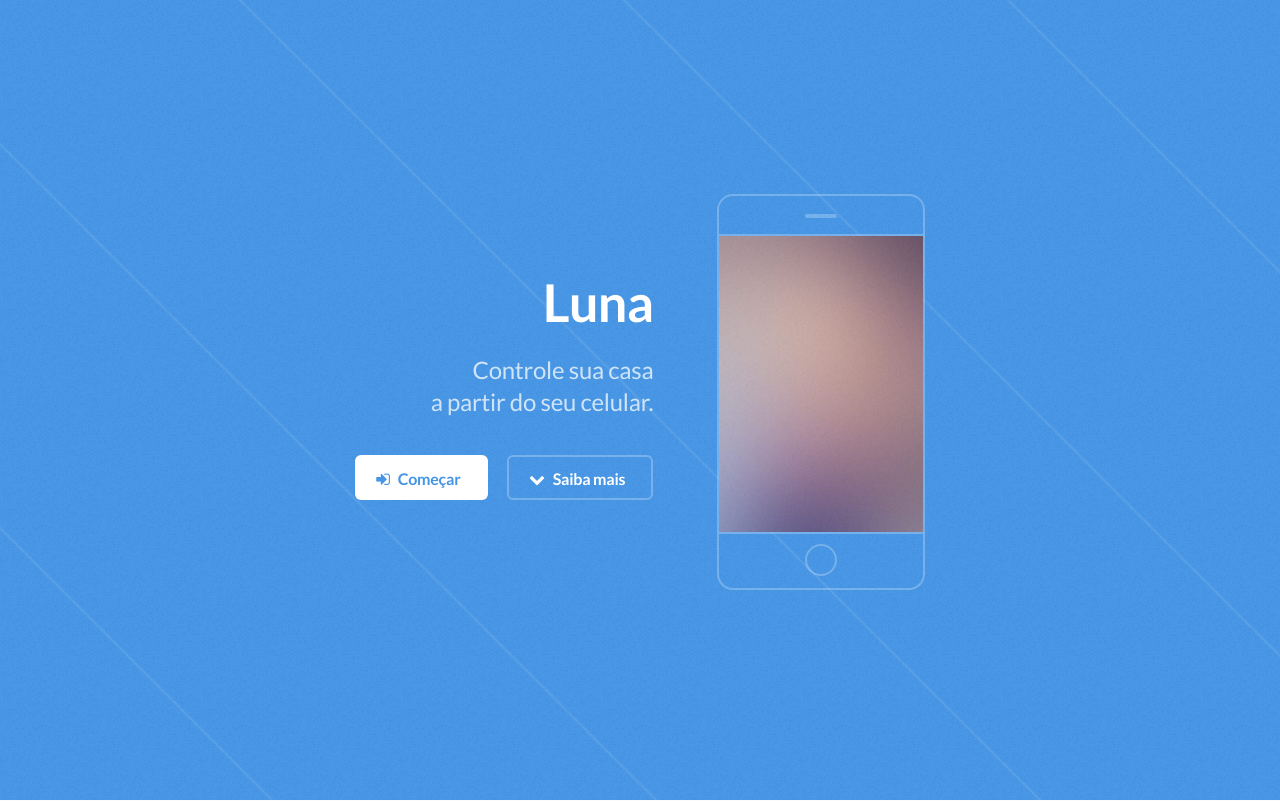
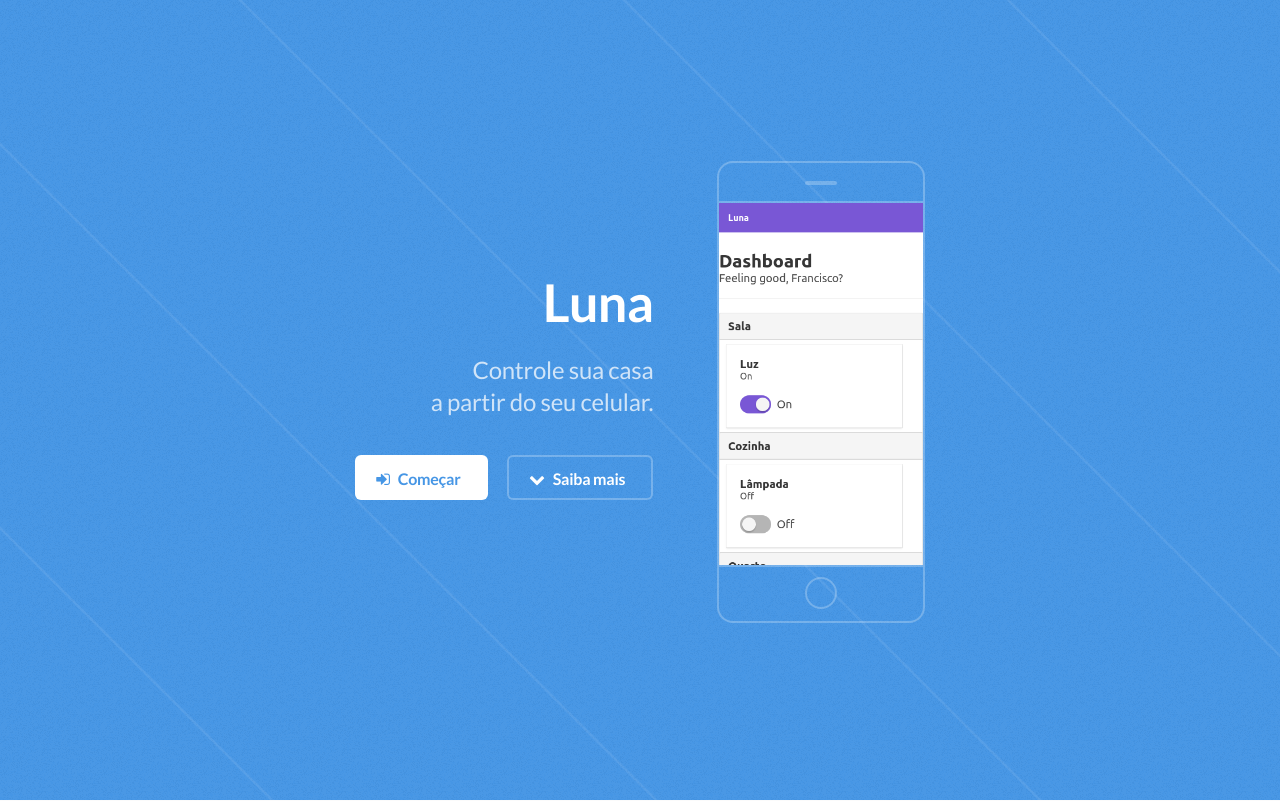
Before and after one commit to Projeto-Luna/projeto-luna.github.io, a plain HTML site: page index.html in a window 1280 px wide. Shown: the top 801 px of the page. Drawn offline with Linux system fonts and the light colour scheme.

Commit message:
Update index.html

```diff
--- a/index.html
+++ b/index.html
@@ -31,7 +31,7 @@
       </ul>
     </div>
     <div class="image phone">
-      <div class="inner"><img src="images/screen.jpg" alt="" /></div>
+      <div class="inner"><img src="images/localhost-8080-(Galaxy S5).png" alt="" /></div>
     </div>
   </header>
 
```
